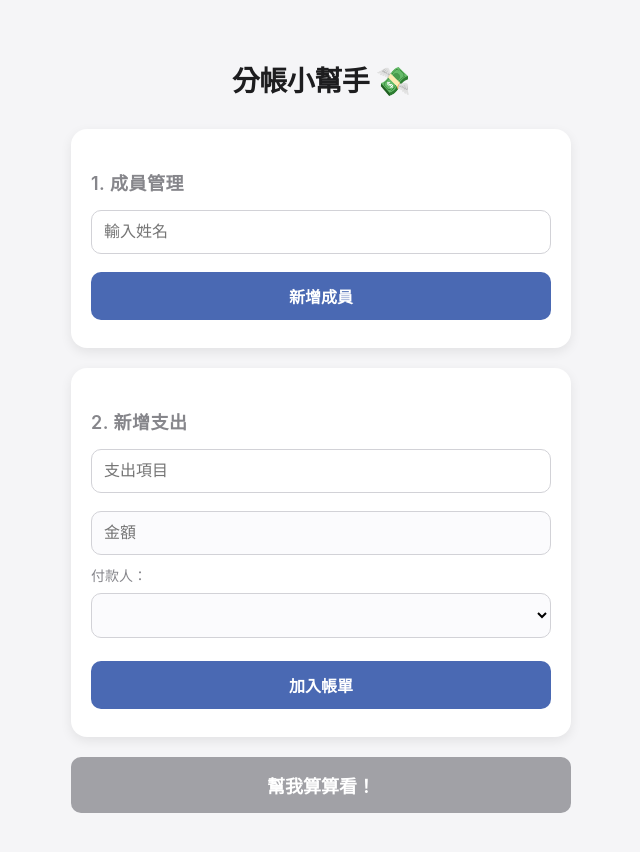
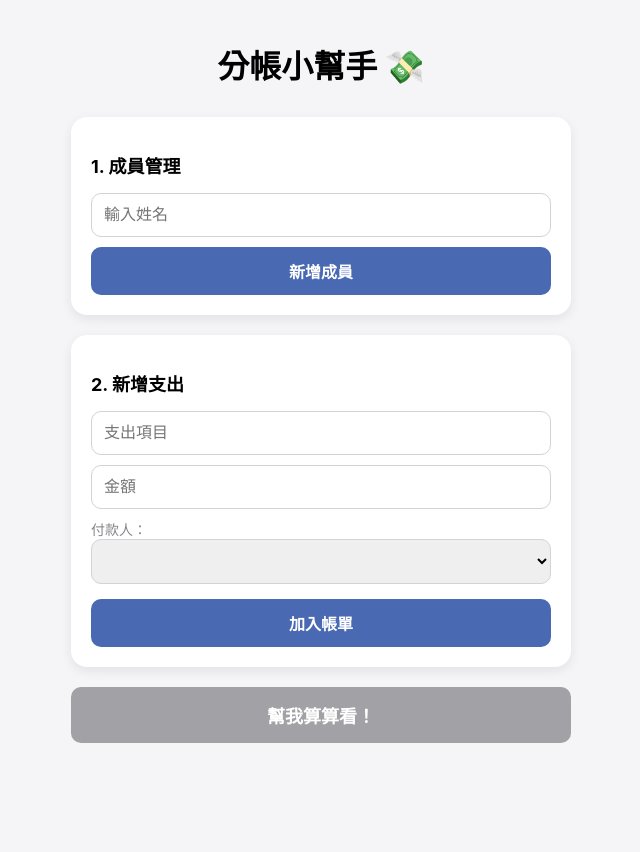
Before and after one commit to kiki090285/split-bill, a React (Vite) app in the folder client/: page / in a window 1280 px wide. Shown: the whole page, without its empty margins (319-959 px from the left). After the commit the page ends 800 px from the top, so only its background shows below. Built offline with nearby package versions, Linux system fonts and the light colour scheme.

Commit message:
Update App.css

```diff
--- a/client/src/App.css
+++ b/client/src/App.css
@@ -1,160 +1,22 @@
-/* --- Apple Style Minimalist CSS --- */
-
+/* client/src/App.css */
 :root {
-  --my-blue: #4a69b3; /* 你指定的藍色 */
-  --apple-bg: #f5f5f7;
-  --apple-card: #ffffff;
-  --apple-text: #1d1d1f;
-  --apple-secondary-text: #86868b;
-  --apple-border: #d2d2d7;
-  --radius: 12px;
+  --my-blue: #4a69b3;
 }
 
 body {
-  background-color: var(--apple-bg);
-  color: var(--apple-text);
-  font-family: -apple-system, BlinkMacSystemFont, "SF Pro Text", "Helvetica Neue", sans-serif;
+  background-color: #f5f5f7;
   margin: 0;
   display: flex;
   justify-content: center;
-  padding: 20px;
 }
 
-.container {
-  width: 100%;
-  max-width: 500px;
-  background: var(--apple-card);
-  padding: 24px;
-  border-radius: 24px;
-  box-shadow: 0 8px 30px rgba(0, 0, 0, 0.04);
+/* 強制所有輸入框與按鈕寬度一致，且不被 padding 撐破 */
+input, select, button {
+  box-sizing: border-box !important;
+  width: 100% !important;
 }
 
-h1 {
-  font-size: 28px;
-  font-weight: 600;
-  text-align: center;
-  margin-bottom: 24px;
-  letter-spacing: -0.5px;
+/* 讓成員標籤不要變 100% 寬 */
+.chip-container span, .chip-container button {
+  width: auto !important;
 }
-
-h2 {
-  font-size: 15px;
-  font-weight: 600;
-  color: var(--apple-secondary-text);
-  margin-top: 20px;
-  margin-bottom: 12px;
-  text-transform: uppercase;
-  letter-spacing: 0.5px;
-}
-
-/* --- 輸入框風格：確保寬度 100% --- */
-input[type="text"],
-input[type="number"],
-select {
-  width: 100%;
-  padding: 12px 16px;
-  margin: 8px 0;
-  border: 1px solid var(--apple-border);
-  border-radius: var(--radius);
-  background: #fbfbfd;
-  font-size: 16px;
-  box-sizing: border-box; /* 極重要：確保 padding 不會撐破寬度 */
-  outline: none;
-  transition: all 0.2s ease;
-}
-
-input:focus, select:focus {
-  border-color: var(--my-blue);
-  background: white;
-  box-shadow: 0 0 0 4px rgba(74, 105, 179, 0.1);
-}
-
-/* --- 按鈕風格 --- */
-button {
-  cursor: pointer;
-  font-family: inherit;
-  transition: all 0.2s ease;
-}
-
-/* 語言切換小按鈕 */
-.lang-btn {
-  background: none;
-  border: 1px solid var(--apple-border);
-  padding: 6px 12px;
-  border-radius: 20px;
-  font-size: 12px;
-  color: var(--apple-secondary-text);
-}
-
-/* 主要操作按鈕：新增成員、加入帳單、計算 */
-button[type="submit"],
-.calc-btn {
-  width: 100%;
-  background-color: var(--my-blue);
-  color: white;
-  border: none;
-  padding: 14px;
-  border-radius: var(--radius);
-  font-size: 16px;
-  font-weight: 600;
-  margin-top: 8px;
-  margin-bottom: 8px;
-}
-
-button[type="submit"]:hover,
-.calc-btn:hover:not(:disabled) {
-  background-color: #3b548f; /* 稍微深一點點的藍色 */
-  transform: translateY(-1px);
-}
-
-.calc-btn:disabled {
-  background-color: var(--apple-border);
-  cursor: not-allowed;
-  transform: none;
-}
-
-/* 人員標籤 (Chips) */
-.chip-container {
-  display: flex;
-  flex-wrap: wrap;
-  gap: 8px;
-  margin-top: 12px;
-}
-
-.chip {
-  background: #f2f2f7;
-  padding: 6px 14px;
-  border-radius: 20px;
-  font-size: 14px;
-  display: flex;
-  align-items: center;
-  border: 1px solid transparent;
-}
-
-.chip button {
-  background: none;
-  border: none;
-  margin-left: 6px;
-  color: #ff3b30;
-  font-size: 18px;
-  line-height: 1;
-  padding: 0;
-}
-
-/* 結算結果卡片樣式 */
-.result-card {
-  margin-top: 12px;
-  transition: transform 0.2s ease;
-}
-
-.result-card:active {
-  transform: scale(0.98);
-}
-
-/* 錯誤提示 */
-.error {
-  color: #ff3b30;
-  text-align: center;
-  font-size: 14px;
-  margin-top: 12px;
-}
```
